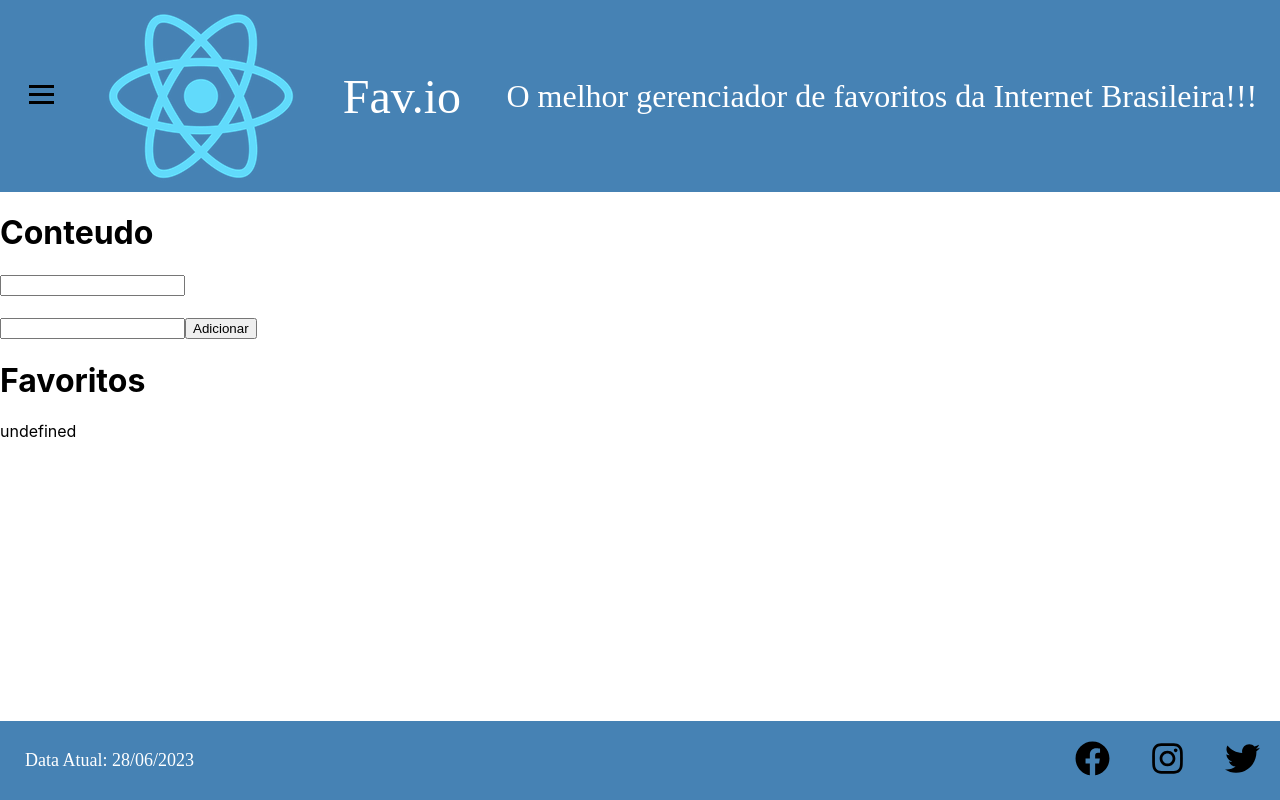
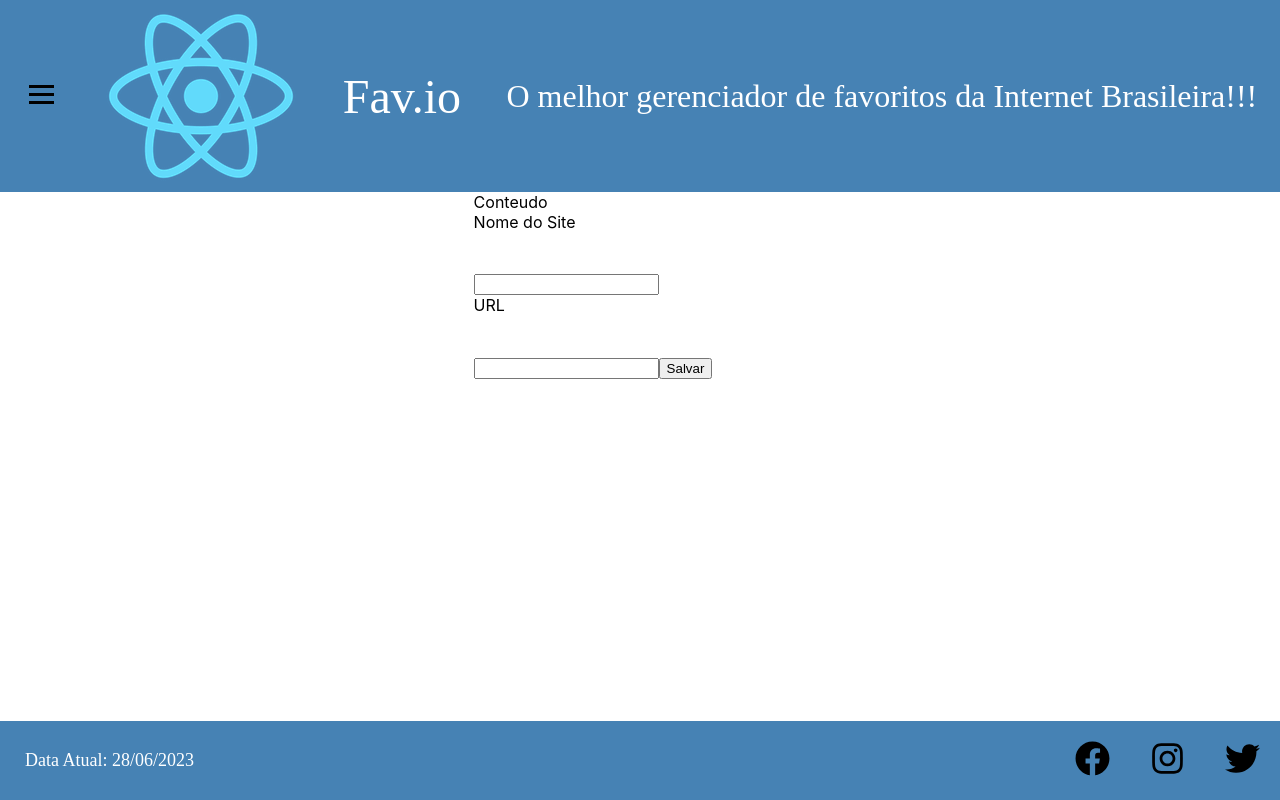
Before and after one commit to Josezinn/favio, a React (Create React App) app: page / in a window 1280 px wide. Built offline with nearby package versions, Linux system fonts and the light colour scheme.

Commit message:
Aula dia 22 de Setembro

```diff
--- a/src/App.js
+++ b/src/App.js
@@ -16,7 +16,7 @@ function App() {
       <Cabecalho logo="logo192.png" titulo="Fav.io" subtitulo="O melhor gerenciador de favoritos da Internet Brasileira!!!" />
       <Conteudo />
       {/*<Estados/>*/}
-      <Rodape svg1="facebook.svg"/>
+      <Rodape/>
     </>
   );
 }
--- /dev/null
+++ b/src/componentes/Conteudo/Conteudo.module.css
@@ -0,0 +1,15 @@
+.area {
+  position: relative;
+  left: 37%;
+  top: 29%;
+  width: 320px;
+  height: 270px;
+}
+.area .formulario {
+  position: absolute;
+  display: block;
+}
+.fieldset {
+  width: 300px;
+  height: 250px;
+}
--- a/src/componentes/Conteudo/index.js
+++ b/src/componentes/Conteudo/index.js
@@ -1,45 +1,51 @@
-import React, { useState } from "react";
+import React, { useState } from 'react'
+import styles from './Conteudo.module.css'
 
 const Conteudo = () => {
-  //hook
 
-  const [nome, setNome] = useState("");
-  const [url, setUrl] = useState("");
-  const [favoritos, setFavoritos] = useState([]);
+  const [nomeSite,setNomeSite]=useState('')
+  const [url,setUrl]=useState('')
 
-  function adicionaFavorito(nome, url) {
-    let favorito = { nome, url };
+  let favoritos=[]
 
-    setFavoritos([...favoritos, favorito]);
-    console.log(favoritos);
-    //setFavoritos([...favoritos, favorito])
-  }
-
-  function handleInput(valor) {
-    setNome(valor);
+  function salvarFavorito() {
+    console.log('favoritos>>>:', favoritos)
+    console.log('estados>>>:', {nomeSite, url})
+    favoritos=[...favoritos, {nomeSite,url}]
+    console.log('favoritos 2>>>:', favoritos)
+    localStorage.setItem("favorito", JSON.stringify(favoritos));
   }
 
   return (
-    <div>
-      <h1>Conteudo</h1>
-      <h1>{nome}</h1>
-      <input
-        type="text"
-        value={nome}
-        onChange={(e) => handleInput(e.target.value)}
-      />
-      <h1>{url}</h1>
-      <input type="text" value={url} onChange={(e) => setUrl(e.target.value)} />
-      <button onClick={() => adicionaFavorito(nome, url)}>Adicionar</button>
-      <h1>Favoritos</h1>
-      {typeof favoritos[0]}
-      <ul>
-        {favoritos.map((elemento) => (
-          <li>{elemento.nome}</li>
-        ))}
-      </ul>
+    <div className={styles.area}>
+        Conteudo
+    <form className={styles.formulario} onSubmit={()=>alert("Favorito salvo")}>
+        <label>
+            Nome do Site
+        </label>
+          <h1>{nomeSite}</h1>
+        <br/>
+        <input name='nome_site'
+        onChange={(evento) => {
+          setNomeSite(evento.target.value);
+          console.log(nomeSite);
+        }}
+        ></input>
+        <br/>
+        <label>
+            URL
+        </label>
+        <h1>{url}</h1>
+        <br/>
+        <input type='url' name='url'
+         onChange={(evento) => {
+          setUrl(evento.target.value);
+          console.log(url);
+        }}
+        ></input>
+        <button onClick={()=> salvarFavorito}>Salvar</button>
+    </form>
     </div>
-  );
-};
-
+  )
+}
 export default Conteudo;
```
